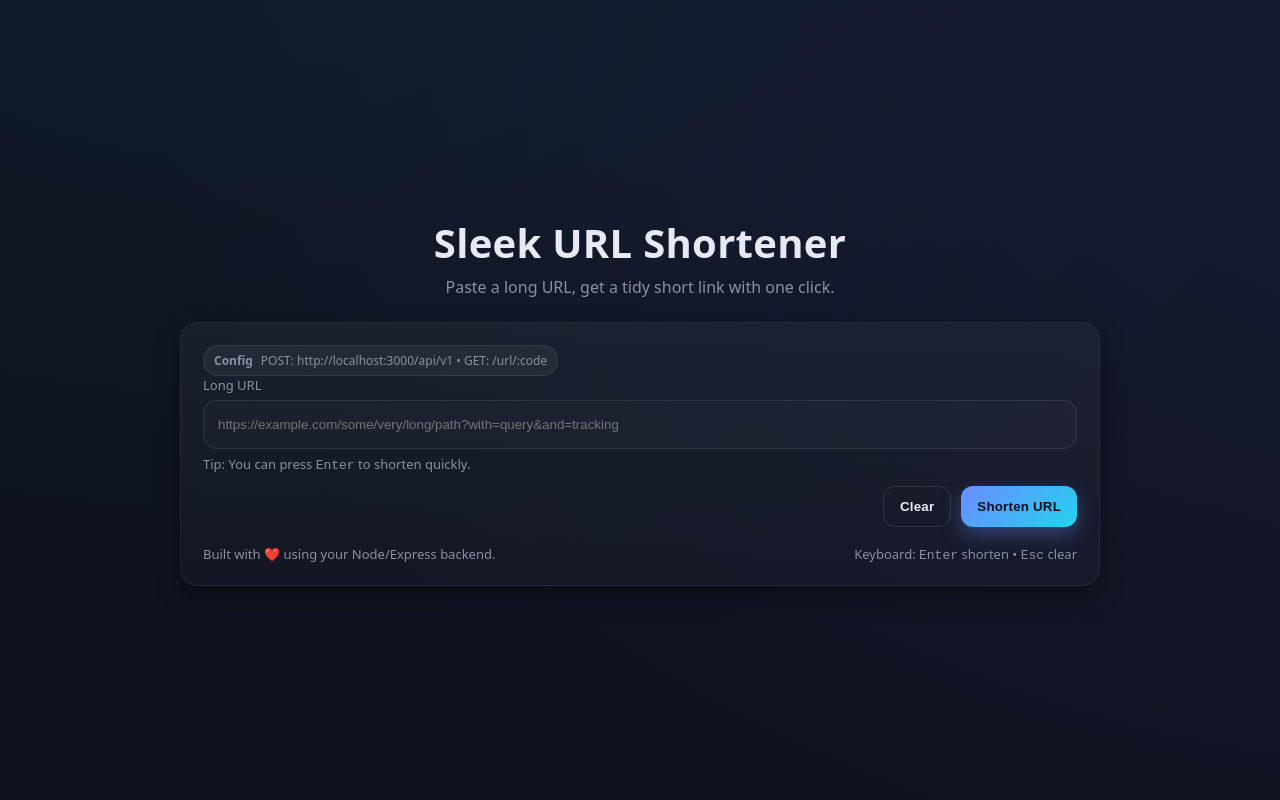
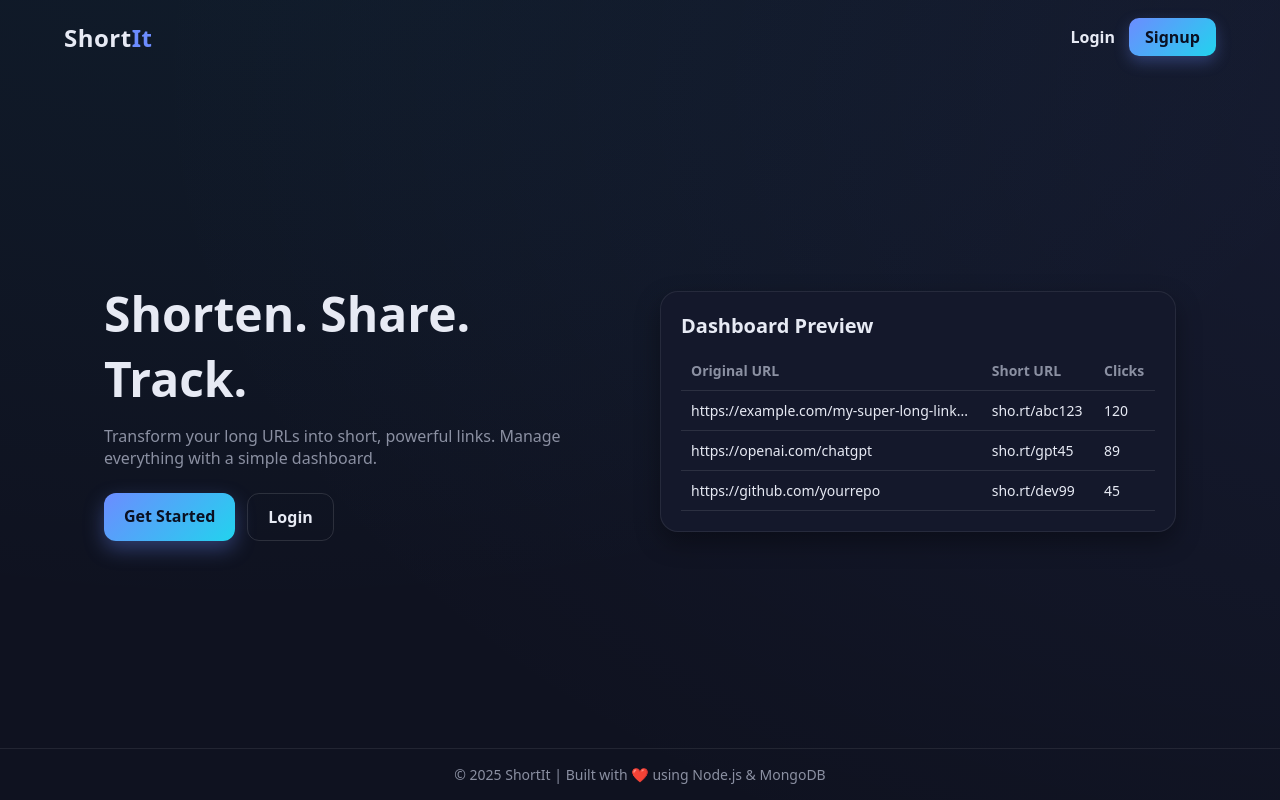
Before and after one commit to rahulholkar16/Url-Shorter, a website: page client/index.html in a window 1280 px wide. Drawn offline with Linux system fonts and the light colour scheme.

Commit message:
add landing page

```diff
--- /dev/null
+++ b/client/dashboard.css
@@ -0,0 +1,207 @@
+:root {
+  --bg: #0f1220; /* deep indigo */
+  --card: #14182b; /* card surface */
+  --muted: #8b90a2; /* secondary text */
+  --text: #e7eaf4; /* primary text */
+  --acc: #6c8cff; /* accent */
+  --acc-2: #22d3ee; /* secondary accent */
+  --danger: #ff6b6b; /* errors */
+  --ring: rgba(108, 140, 255, 0.45);
+  --radius: 18px;
+  --shadow: 0 10px 25px rgba(0, 0, 0, 0.35);
+}
+
+* {
+  box-sizing: border-box;
+}
+html,
+body {
+  height: 100%;
+}
+body {
+  margin: 0;
+  font-family: ui-sans-serif, system-ui, -apple-system, Segoe UI, Roboto,
+    "Helvetica Neue", Arial, "Noto Sans", "Apple Color Emoji", "Segoe UI Emoji";
+  background: radial-gradient(
+      1200px 700px at 20% -10%,
+      rgba(34, 211, 238, 0.05),
+      transparent
+    ),
+    radial-gradient(
+      1400px 900px at 120% 10%,
+      rgba(108, 140, 255, 0.08),
+      transparent
+    ),
+    var(--bg);
+  color: var(--text);
+  display: grid;
+  place-items: center;
+  padding: 32px 16px;
+}
+
+.container {
+  width: min(920px, 100%);
+}
+
+.header {
+  text-align: center;
+  margin-bottom: 24px;
+}
+.title {
+  font-weight: 800;
+  letter-spacing: 0.3px;
+  font-size: clamp(28px, 3.3vw, 40px);
+  margin: 0 0 6px;
+}
+.subtitle {
+  color: var(--muted);
+  margin: 0;
+  font-size: clamp(14px, 1.5vw, 16px);
+}
+
+.card {
+  background: linear-gradient(
+    180deg,
+    rgba(255, 255, 255, 0.04),
+    rgba(255, 255, 255, 0.02)
+  );
+  border: 1px solid rgba(255, 255, 255, 0.06);
+  border-radius: var(--radius);
+  box-shadow: var(--shadow);
+  padding: 22px;
+}
+
+.form {
+  display: grid;
+  gap: 12px;
+  grid-template-columns: 1fr auto;
+}
+.input-wrap {
+  position: relative;
+  grid-column: 1 / -1;
+}
+.label {
+  font-size: 13px;
+  color: var(--muted);
+  display: block;
+  margin-bottom: 6px;
+}
+
+.url-input {
+  width: 100%;
+  padding: 16px 14px;
+  border-radius: 14px;
+  border: 1px solid rgba(255, 255, 255, 0.09);
+  outline: none;
+  color: var(--text);
+  background: rgba(255, 255, 255, 0.02);
+  transition: box-shadow 0.2s, border-color 0.2s, background 0.2s;
+}
+.url-input:focus {
+  border-color: var(--acc);
+  box-shadow: 0 0 0 6px var(--ring);
+  background: rgba(255, 255, 255, 0.03);
+}
+
+.actions {
+  display: flex;
+  gap: 10px;
+  justify-content: flex-end;
+  flex-wrap: wrap;
+}
+.btn {
+  appearance: none;
+  border: 0;
+  cursor: pointer;
+  user-select: none;
+  border-radius: 12px;
+  padding: 12px 16px;
+  font-weight: 700;
+  letter-spacing: 0.2px;
+  background: linear-gradient(135deg, var(--acc), var(--acc-2));
+  color: #0a1022;
+  box-shadow: 0 8px 20px rgba(108, 140, 255, 0.35);
+  transition: transform 0.06s ease, filter 0.2s ease, box-shadow 0.2s ease;
+}
+.btn:hover {
+  filter: brightness(1.05);
+}
+.btn:active {
+  transform: translateY(1px);
+}
+
+.ghost {
+  background: transparent;
+  color: var(--text);
+  border: 1px solid rgba(255, 255, 255, 0.12);
+  box-shadow: none;
+}
+
+.helper {
+  color: var(--muted);
+  font-size: 13px;
+  margin-top: 6px;
+}
+
+.error {
+  background: rgba(255, 107, 107, 0.08);
+  border: 1px solid rgba(255, 107, 107, 0.3);
+  color: #ffdede;
+  padding: 10px 12px;
+  border-radius: 10px;
+  font-size: 14px;
+  display: none;
+  margin-top: 8px;
+}
+
+.result {
+  display: none;
+  margin-top: 16px;
+}
+.result .row {
+  display: grid;
+  gap: 10px;
+  grid-template-columns: 1fr auto auto;
+  align-items: center;
+  border: 1px solid rgba(255, 255, 255, 0.09);
+  border-radius: 14px;
+  padding: 12px;
+  background: rgba(255, 255, 255, 0.03);
+}
+.short-url {
+  overflow: auto;
+  white-space: nowrap;
+}
+
+.chip {
+  display: inline-flex;
+  align-items: center;
+  gap: 8px;
+  font-size: 12px;
+  color: var(--muted);
+  padding: 6px 10px;
+  border-radius: 999px;
+  background: rgba(255, 255, 255, 0.05);
+  border: 1px solid rgba(255, 255, 255, 0.08);
+}
+
+.footer {
+  margin-top: 18px;
+  display: flex;
+  gap: 10px;
+  align-items: center;
+  color: var(--muted);
+  font-size: 13px;
+  justify-content: space-between;
+  flex-wrap: wrap;
+}
+
+@media (min-width: 720px) {
+  .form {
+    grid-template-columns: 1fr auto;
+    align-items: end;
+  }
+  .input-wrap {
+    grid-column: 1 / -1;
+  }
+}
--- a/client/index.html
+++ b/client/index.html
@@ -1,54 +1,74 @@
 <!DOCTYPE html>
 <html lang="en">
+
 <head>
-  <meta charset="UTF-8" />
-  <meta name="viewport" content="width=device-width, initial-scale=1" />
-  <link rel="stylesheet" href="style.css">
-  <title>URL Shortener</title>
+    <meta charset="UTF-8">
+    <meta name="viewport" content="width=device-width, initial-scale=1.0">
+    <title>URL Shortener | Landing Page</title>
+    <link rel="stylesheet" href="style.css">
 </head>
+
 <body>
-  <div class="container">
-    <header class="header">
-      <h1 class="title">Sleek URL Shortener</h1>
-      <p class="subtitle">Paste a long URL, get a tidy short link with one click.</p>
+    <!-- Navbar -->
+    <header class="navbar">
+        <div class="logo">Short<span>It</span></div>
+        <nav>
+            <a href="/login">Login</a>
+            <a href="/signup" class="btn">Signup</a>
+        </nav>
     </header>
 
-    <section class="card">
-      <!-- CONFIG: Update these if your routes are mounted under a path (e.g., '/url') -->
-      <div class="chip" title="Adjust for your backend">
-        <strong>Config</strong>
-        <span id="configInfo"></span>
-      </div>
+    <!-- Hero Section -->
+    <section class="hero">
+        <div class="hero-text">
+            <h1>Shorten. Share. Track.</h1>
+            <p>Transform your long URLs into short, powerful links.
+                Manage everything with a simple dashboard.</p>
+            <div class="hero-buttons">
+                <a href="/signup" class="btn primary">Get Started</a>
+                <a href="/login" class="btn secondary">Login</a>
+            </div>
+        </div>
 
-      <div class="input-wrap">
-        <label class="label" for="longUrl">Long URL</label>
-        <input id="longUrl" class="url-input" type="url" placeholder="https://example.com/some/very/long/path?with=query&and=tracking" />
-        <div id="errorBox" class="error"></div>
-        <p class="helper">Tip: You can press <kbd>Enter</kbd> to shorten quickly.</p>
-      </div>
+        <div class="hero-img">
+            <div class="dashboard-preview">
+                <h2>Dashboard Preview</h2>
+                <table>
+                    <thead>
+                        <tr>
+                            <th>Original URL</th>
+                            <th>Short URL</th>
+                            <th>Clicks</th>
+                        </tr>
+                    </thead>
+                    <tbody>
+                        <tr>
+                            <td>https://example.com/my-super-long-link...</td>
+                            <td>sho.rt/abc123</td>
+                            <td>120</td>
+                        </tr>
+                        <tr>
+                            <td>https://openai.com/chatgpt</td>
+                            <td>sho.rt/gpt45</td>
+                            <td>89</td>
+                        </tr>
+                        <tr>
+                            <td>https://github.com/yourrepo</td>
+                            <td>sho.rt/dev99</td>
+                            <td>45</td>
+                        </tr>
+                    </tbody>
+                </table>
+            </div>
+        </div>
+    </section>
 
-      <div class="actions" style="margin-top:8px">
-        <button id="clearBtn" class="btn ghost" type="button">Clear</button>
-        <button id="shortenBtn" class="btn" type="button">Shorten URL</button>
-      </div>
+    <!-- Footer -->
+    <footer>
+        <p>© 2025 ShortIt | Built with ❤️ using Node.js & MongoDB</p>
+    </footer>
 
-      <div id="result" class="result">
-        <div class="row" style="margin-top:12px">
-          <div class="short-url" id="shortUrlDisplay">—</div>
-          <button id="copyBtn" class="btn ghost" type="button">Copy</button>
-          <a id="openBtn" class="btn" target="_blank" rel="noopener" href="#">Open</a>
-        </div>
-        <p class="helper" id="notes"></p>
-      </div>
+    <script src="script.js"></script>
+</body>
 
-      <div class="footer">
-        <span>Built with ❤️ using your Node/Express backend.</span>
-        <span>Keyboard: <kbd>Enter</kbd> shorten • <kbd>Esc</kbd> clear</span>
-      </div>
-    </section>
-  </div>
-
-  <!-- JS -->
-   <script src="main.js"></script>
-</body>
 </html>
--- a/client/main.js
+++ b/client/main.js
@@ -49,6 +49,7 @@ async function shorten() {
         const res = await fetch(`${API_BASE}/short`, {
             method: 'POST',
             headers: { 'Content-Type': 'application/json' },
+            credentials: "include",
             body: JSON.stringify({ url })
         });
 
--- a/client/style.css
+++ b/client/style.css
@@ -1,207 +1,203 @@
 :root {
-  --bg: #0f1220; /* deep indigo */
-  --card: #14182b; /* card surface */
-  --muted: #8b90a2; /* secondary text */
-  --text: #e7eaf4; /* primary text */
-  --acc: #6c8cff; /* accent */
-  --acc-2: #22d3ee; /* secondary accent */
-  --danger: #ff6b6b; /* errors */
+    --bg: #0f1220;
+    /* deep indigo */
+    --card: #14182b;
+    /* card surface */
+    --muted: #8b90a2;
+    /* secondary text */
+    --text: #e7eaf4;
+    /* primary text */
+    --acc: #6c8cff;
+    /* accent */
+    --acc-2: #22d3ee;
+    /* secondary accent */
+    --danger: #ff6b6b;
+    /* errors */
     --ring: rgba(108, 140, 255, 0.45);
     --radius: 18px;
     --shadow: 0 10px 25px rgba(0, 0, 0, 0.35);
 }
 
 * {
+    margin: 0;
+    padding: 0;
     box-sizing: border-box;
 }
-html,
+
 body {
-  height: 100%;
-}
-body {
-  margin: 0;
-  font-family: ui-sans-serif, system-ui, -apple-system, Segoe UI, Roboto,
-    "Helvetica Neue", Arial, "Noto Sans", "Apple Color Emoji", "Segoe UI Emoji";
-  background: radial-gradient(
-      1200px 700px at 20% -10%,
+    font-family: ui-sans-serif, system-ui, -apple-system, Segoe UI, Roboto, Arial;
+    background: radial-gradient(1200px 700px at 20% -10%,
             rgba(34, 211, 238, 0.05),
-      transparent
-    ),
-    radial-gradient(
-      1400px 900px at 120% 10%,
+            transparent),
+        radial-gradient(1400px 900px at 120% 10%,
             rgba(108, 140, 255, 0.08),
-      transparent
-    ),
+            transparent),
         var(--bg);
     color: var(--text);
-  display: grid;
-  place-items: center;
-  padding: 32px 16px;
+    min-height: 100vh;
+    display: flex;
+    flex-direction: column;
 }
 
-.container {
-  width: min(920px, 100%);
+/* Navbar */
+.navbar {
+    width: 100%;
+    max-width: 1200px;
+    margin: 0 auto;
+    padding: 18px 24px;
+    display: flex;
+    justify-content: space-between;
+    align-items: center;
 }
 
-.header {
-  text-align: center;
-  margin-bottom: 24px;
-}
-.title {
+.logo {
+    font-size: 24px;
     font-weight: 800;
-  letter-spacing: 0.3px;
-  font-size: clamp(28px, 3.3vw, 40px);
-  margin: 0 0 6px;
-}
-.subtitle {
-  color: var(--muted);
-  margin: 0;
-  font-size: clamp(14px, 1.5vw, 16px);
+    letter-spacing: 0.5px;
 }
 
-.card {
-  background: linear-gradient(
-    180deg,
-    rgba(255, 255, 255, 0.04),
-    rgba(255, 255, 255, 0.02)
-  );
-  border: 1px solid rgba(255, 255, 255, 0.06);
-  border-radius: var(--radius);
-  box-shadow: var(--shadow);
-  padding: 22px;
+.logo span {
+    color: var(--acc);
 }
 
-.form {
-  display: grid;
-  gap: 12px;
-  grid-template-columns: 1fr auto;
-}
-.input-wrap {
-  position: relative;
-  grid-column: 1 / -1;
-}
-.label {
-  font-size: 13px;
-  color: var(--muted);
-  display: block;
-  margin-bottom: 6px;
+.navbar nav {
+    display: flex;
+    gap: 14px;
+    align-items: center;
 }
 
-.url-input {
-  width: 100%;
-  padding: 16px 14px;
-  border-radius: 14px;
-  border: 1px solid rgba(255, 255, 255, 0.09);
-  outline: none;
+.navbar a {
+    text-decoration: none;
     color: var(--text);
-  background: rgba(255, 255, 255, 0.02);
-  transition: box-shadow 0.2s, border-color 0.2s, background 0.2s;
-}
-.url-input:focus {
-  border-color: var(--acc);
-  box-shadow: 0 0 0 6px var(--ring);
-  background: rgba(255, 255, 255, 0.03);
+    font-weight: 600;
+    transition: color 0.2s ease;
 }
 
-.actions {
+.navbar a:hover {
+    color: var(--acc);
+}
+
+.navbar .btn {
+    padding: 8px 16px;
+    border-radius: 10px;
+    background: linear-gradient(135deg, var(--acc), var(--acc-2));
+    color: #0a1022;
+    font-weight: 700;
+    box-shadow: 0 6px 15px rgba(108, 140, 255, 0.3);
+}
+
+/* Hero Section */
+.hero {
+    flex: 1;
     display: flex;
-  gap: 10px;
-  justify-content: flex-end;
+    align-items: center;
+    justify-content: space-between;
+    padding: 40px 24px;
+    max-width: 1200px;
+    margin: 0 auto;
+    gap: 40px;
     flex-wrap: wrap;
 }
+
+.hero-text {
+    flex: 1;
+    min-width: 300px;
+}
+
+.hero-text h1 {
+    font-size: clamp(32px, 4vw, 48px);
+    font-weight: 800;
+    margin-bottom: 14px;
+}
+
+.hero-text p {
+    color: var(--muted);
+    font-size: 16px;
+    margin-bottom: 24px;
+    max-width: 480px;
+}
+
+.hero-buttons {
+    display: flex;
+    gap: 12px;
+}
+
 .btn {
-  appearance: none;
-  border: 0;
-  cursor: pointer;
-  user-select: none;
+    display: inline-block;
+    padding: 12px 20px;
     border-radius: 12px;
-  padding: 12px 16px;
     font-weight: 700;
-  letter-spacing: 0.2px;
+    text-decoration: none;
+    transition: transform 0.08s ease, filter 0.2s ease;
+}
+
+.btn.primary {
     background: linear-gradient(135deg, var(--acc), var(--acc-2));
     color: #0a1022;
     box-shadow: 0 8px 20px rgba(108, 140, 255, 0.35);
-  transition: transform 0.06s ease, filter 0.2s ease, box-shadow 0.2s ease;
 }
+
+.btn.secondary {
+    border: 1px solid rgba(255, 255, 255, 0.12);
+    background: transparent;
+    color: var(--text);
+}
+
 .btn:hover {
     filter: brightness(1.05);
 }
+
 .btn:active {
     transform: translateY(1px);
 }
 
-.ghost {
-  background: transparent;
-  color: var(--text);
-  border: 1px solid rgba(255, 255, 255, 0.12);
-  box-shadow: none;
+/* Dashboard Preview (Hero Right Side) */
+.hero-img {
+    flex: 1;
+    min-width: 320px;
 }
 
-.helper {
-  color: var(--muted);
-  font-size: 13px;
-  margin-top: 6px;
-}
-
-.error {
-  background: rgba(255, 107, 107, 0.08);
-  border: 1px solid rgba(255, 107, 107, 0.3);
-  color: #ffdede;
-  padding: 10px 12px;
-  border-radius: 10px;
-  font-size: 14px;
-  display: none;
-  margin-top: 8px;
-}
-
-.result {
-  display: none;
-  margin-top: 16px;
-}
-.result .row {
-  display: grid;
-  gap: 10px;
-  grid-template-columns: 1fr auto auto;
-  align-items: center;
-  border: 1px solid rgba(255, 255, 255, 0.09);
-  border-radius: 14px;
-  padding: 12px;
-  background: rgba(255, 255, 255, 0.03);
-}
-.short-url {
-  overflow: auto;
-  white-space: nowrap;
-}
-
-.chip {
-  display: inline-flex;
-  align-items: center;
-  gap: 8px;
-  font-size: 12px;
-  color: var(--muted);
-  padding: 6px 10px;
-  border-radius: 999px;
-  background: rgba(255, 255, 255, 0.05);
+.dashboard-preview {
+    background: var(--card);
+    border-radius: var(--radius);
+    box-shadow: var(--shadow);
+    padding: 20px;
     border: 1px solid rgba(255, 255, 255, 0.08);
 }
 
-.footer {
-  margin-top: 18px;
-  display: flex;
-  gap: 10px;
-  align-items: center;
-  color: var(--muted);
-  font-size: 13px;
-  justify-content: space-between;
-  flex-wrap: wrap;
+.dashboard-preview h2 {
+    margin-bottom: 12px;
+    font-size: 20px;
+    font-weight: 700;
 }
 
-@media (min-width: 720px) {
-  .form {
-    grid-template-columns: 1fr auto;
-    align-items: end;
+table {
+    width: 100%;
+    border-collapse: collapse;
+    font-size: 14px;
 }
-  .input-wrap {
-    grid-column: 1 / -1;
+
+th,
+td {
+    text-align: left;
+    padding: 10px;
+    border-bottom: 1px solid rgba(255, 255, 255, 0.1);
 }
+
+th {
+    color: var(--muted);
+    font-weight: 600;
 }
+
+tbody tr:hover {
+    background: rgba(255, 255, 255, 0.04);
+}
+
+/* Footer */
+footer {
+    text-align: center;
+    padding: 16px;
+    color: var(--muted);
+    font-size: 14px;
+    border-top: 1px solid rgba(255, 255, 255, 0.08);
+}
--- a/middlewares/AuthMiddlewares.js
+++ b/middlewares/AuthMiddlewares.js
@@ -3,8 +3,6 @@ import { jwt, UserModel } from "../utils/ImortExport.js";
 export async function auth(req, res, next) {
     try {
         const token = req.cookies.token;
-
-        console.log(token);
 
         if (!token) return res.status(401).json({ msg: "No token provide!" });
 
```
Also changed, not shown: client/dashboard.html (added, +54 -0 lines), server.js (+4 -5 lines). Lines whose indentation alone changed are shown as unchanged.
